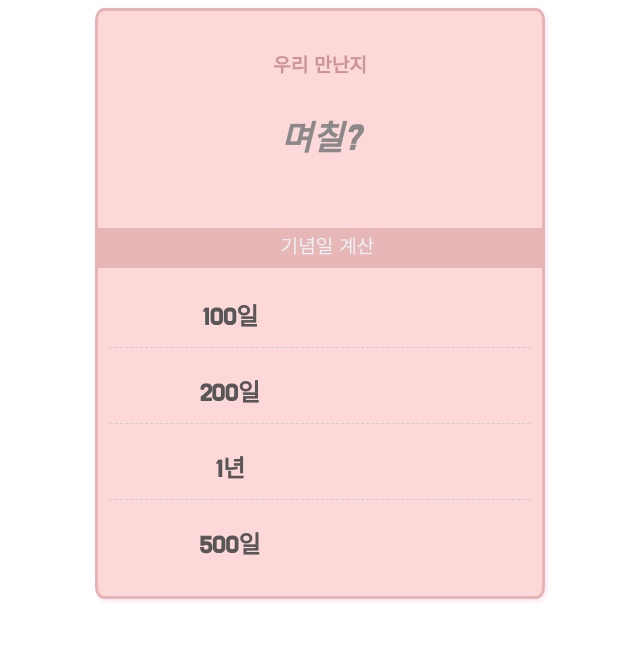
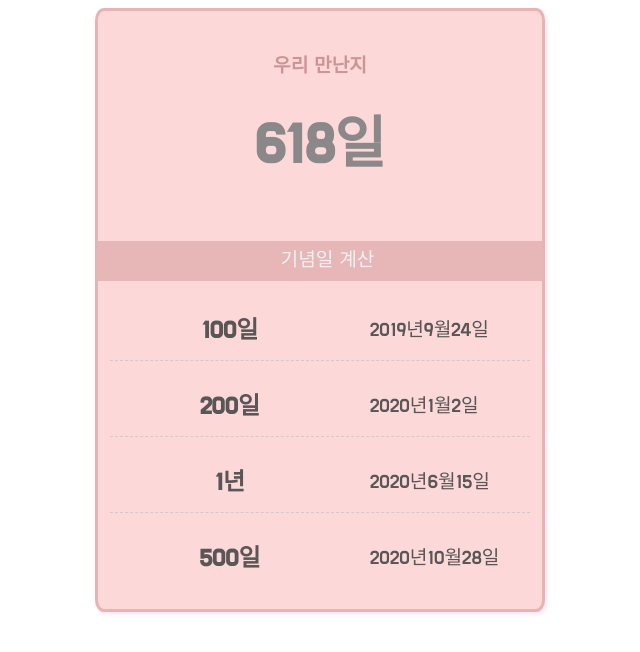
Before and after one commit to jsyun0412/jsyun0412.github.io, a plain HTML site: page index.html in a window 1280 px wide. Shown: the whole page, without its empty margins (320-960 px from the left). Drawn offline with Linux system fonts and the light colour scheme; files that its build step writes are made by us from their sources; a web font is replaced by a local one.

Commit message:
Update index.html

```diff
--- a/index.html
+++ b/index.html
@@ -5,7 +5,82 @@
 	<meta name="viewport" content="width=device-width, initial-scale=1.0">
 	<title>D-Day for love</title>
 	<link href="css/d-day.css" rel="stylesheet">
+	<style>
+        @import url('https://fonts.googleapis.com/css2?family=Black+Han+Sans&family=Do+Hyeon&family=Poor+Story&display=swap');
+* {
+  box-sizing: border-box;
+}
 
+.container{
+  width:450px;
+  margin:0 auto;
+  /* background:url(images/heart.png) no-repeat 5px -100px;
+  background-size:500px;   */
+  border:3px solid rgb(231, 180, 180);
+  border-radius:2%;
+  box-shadow:2px 2px 5px rgb(247, 228, 244);
+  font-family: 'Do Hyeon', sans-serif;
+  text-align:center;
+  background-color: rgb(253, 216, 216);
+}
+.day1{
+  padding-top:20px;
+  text-align:center;
+  font-family: 'Do Hyeon', sans-serif;
+}
+.day1 h3 {
+  font-size:1.2em;
+  color:#cc9595;
+}
+.accent{
+  margin-left:10px;
+	margin-right:10px;
+	margin-top:10px;
+	font-family: 'Do Hyeon', sans-serif;
+	font-weight:bold;
+  font-size:3.5em;
+  color:rgb(138, 136, 136);
+}
+.bar {
+	width:100%;
+	margin:60px auto 0 auto;
+	padding-left:15px;
+	height:40px;
+	background:#e7b7b7;
+	color:rgb(236, 241, 245);
+	font-size:1.2em;
+	line-height:40px;
+}
+.day2 {
+  width:420px;
+  margin:20px auto 20px auto;
+  font-family: 'Do Hyeon', sans-serif;
+}
+.day2 ul {
+  list-style: none;
+  border-bottom:1px dashed #ccc;
+  height:60px;
+}
+.day2 ul:last-child {
+	border-bottom:none;
+}
+.item-title {
+  float:left;
+  width:160px;
+  font-weight:bold;
+  font-size:1.5em;
+  line-height:60px;
+  color:rgb(88, 86, 86);
+}
+.item-date {
+  float:left;
+  margin-left:60px;
+  font-size:1.2em;
+  color:rgb(88, 86, 86);
+  text-align:right;
+  line-height:60px;
+}
+    </style>
 </head>
 <body>
 	<div class="container">
@@ -33,6 +108,30 @@
 						</ul>
 			</div>
 		</div>
-		<script src=js/diy-dday.js></script>
+ <script>
+    var now = new Date(); // 오늘 날짜 정보
+    var firstday = new Date("2019-06-16"); // 처음 만난 날 날짜 정보
+    var toNow = now.getTime(); // 오늘 날짜를 밀리초로 바꿈
+    var toFirst = firstday.getTime(); // 처음 만난 날을 밀리초로 바꿈
+    var passedTime = toNow - toFirst; // 처음 만난 날과 오늘의 차이 (밀리값)
+    var passedDay = Math.round(passedTime/(1000*60*60*24)); // 밀리초를 날짜 수로 변환한 후 반올림함
+    document.querySelector('#accent').innerText = passedDay + "일";
+
+    calcDate(100);
+    calcDate(200);
+    calcDate(365);
+    calcDate(500);
+
+    function calcDate(days){
+        var future = toFirst + days*(1000*60*60*24); // 처음 만난 날에 100일을 더함
+        var someday = new Date(future); // Date 객체의 인스턴스 생성
+        var year = someday.getFullYear();
+        var month = someday.getMonth()+1;
+        var date = someday.getDate();
+        document.querySelector('#date'+days).innerText = year + "년" + month + "월" + date + "일";
+
+    }
+
+  </script>
 	</body>
 	</html>
```
